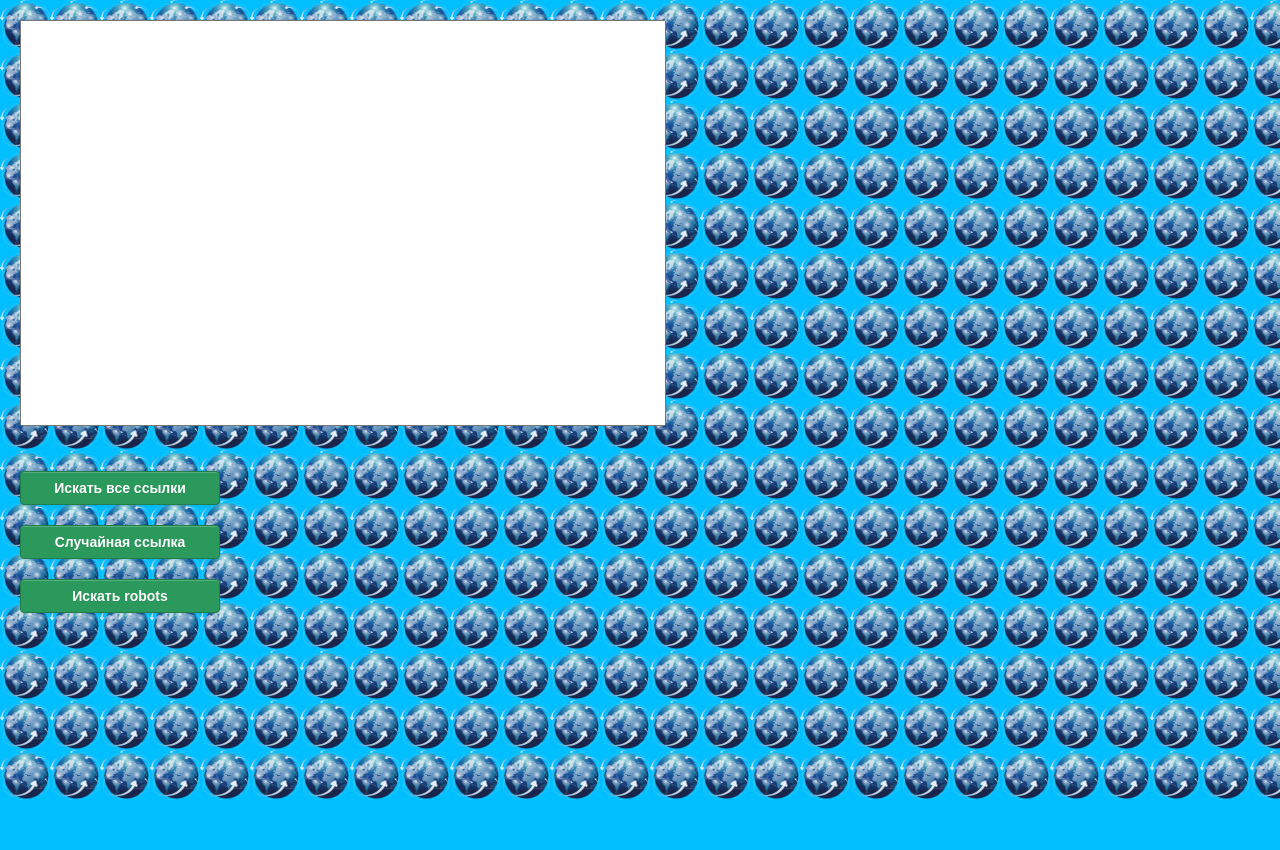
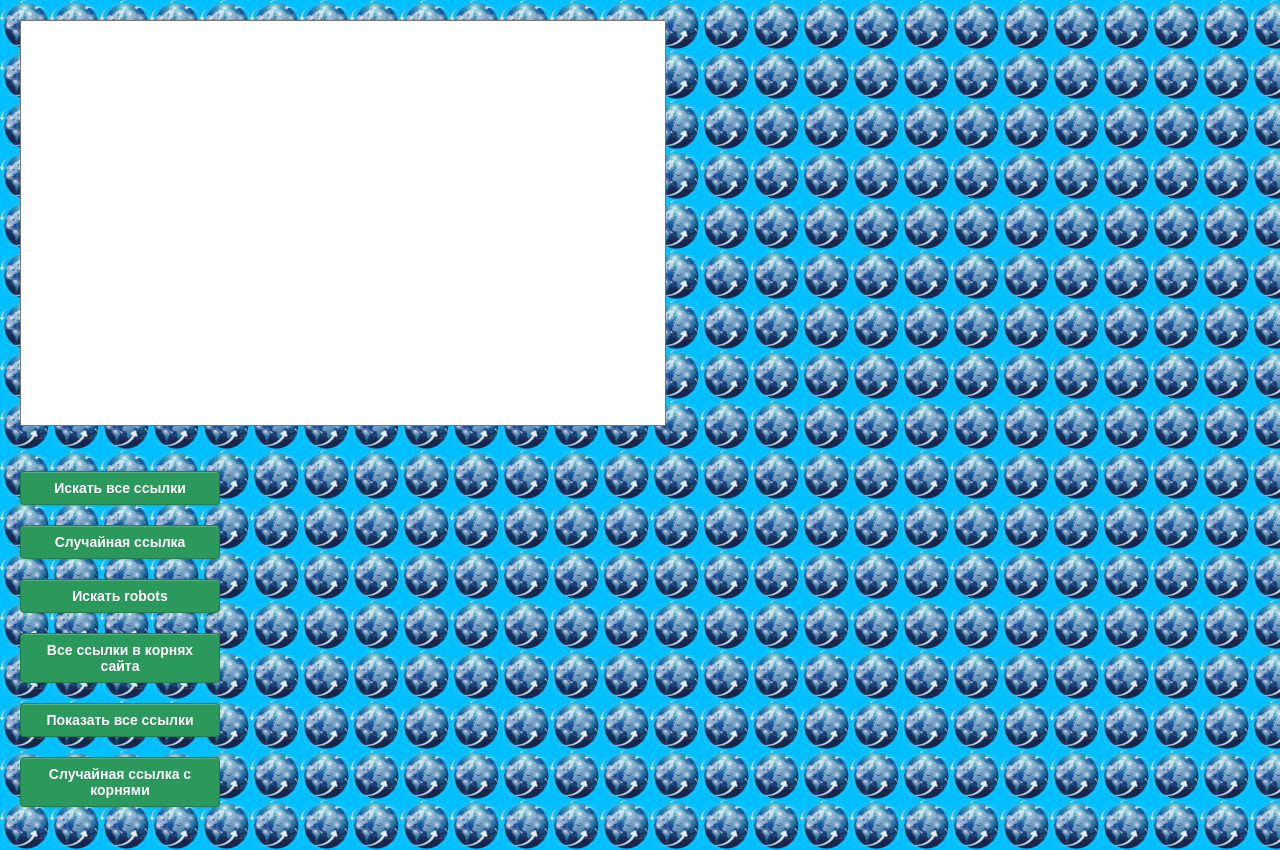
Before and after one commit to MikhaDNS/search, a plain HTML site: page index.html in a window 1280 px wide. Before the commit the page ends 800 px from the top, so only its background shows below. Drawn offline with Linux system fonts and the light colour scheme.

Commit message:
Update index.html

```diff
--- a/index.html
+++ b/index.html
@@ -4,13 +4,16 @@
 <meta http-equiv="Content-Type" content="text/html; charset=utf-8">
  <title>Поиск страниц</title>
       <link rel="stylesheet" type="text/css" href="style.css">
-	  <script type="text/javascript" src="script.js"></script>
+	    <script type="text/javascript" src="script.js"></script>
 </head>
 <body>
 <textarea id="textarea"></textarea>
 <button id="one" onClick="rez_sitemap();" type="submit">Искать все ссылки</button>
 <button id="two" onClick="rez_random();" type="submit">Случайная ссылка</button>
 <button id="three" onClick="rez_robots();" type="submit">Искать robots</button>
+<button id="neww" onClick="rez_func();" type="submit">Все ссылки в корнях сайта</button>
+<button id="aa" onClick="rez_visual();" type="submit">Показать все ссылки</button>
+<button id="rnd" onClick="rez_randall();" type="submit">Случайная ссылка с корнями</button>
 <div style='display:none' id="rnd_area"></div>
 <br>
 <div style='display:none' id="work_area"></div>
```
